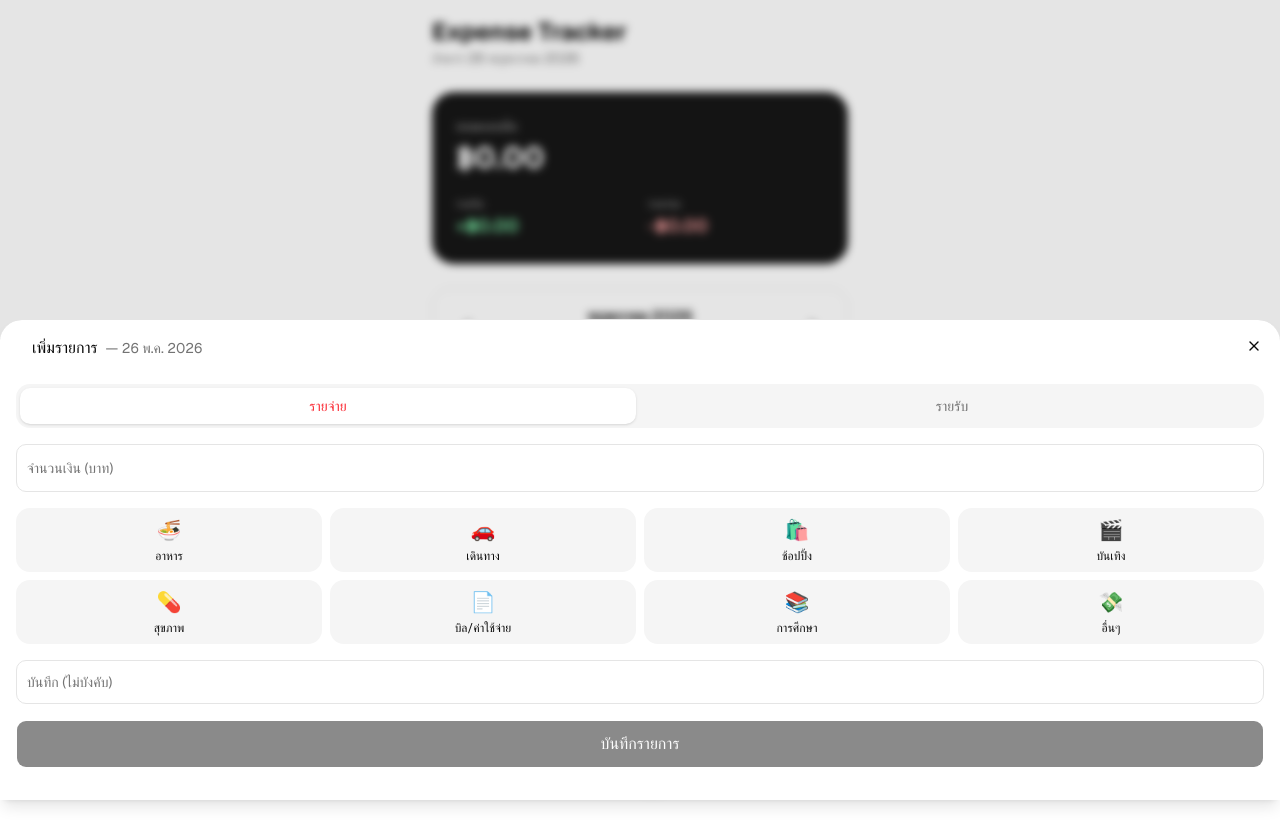
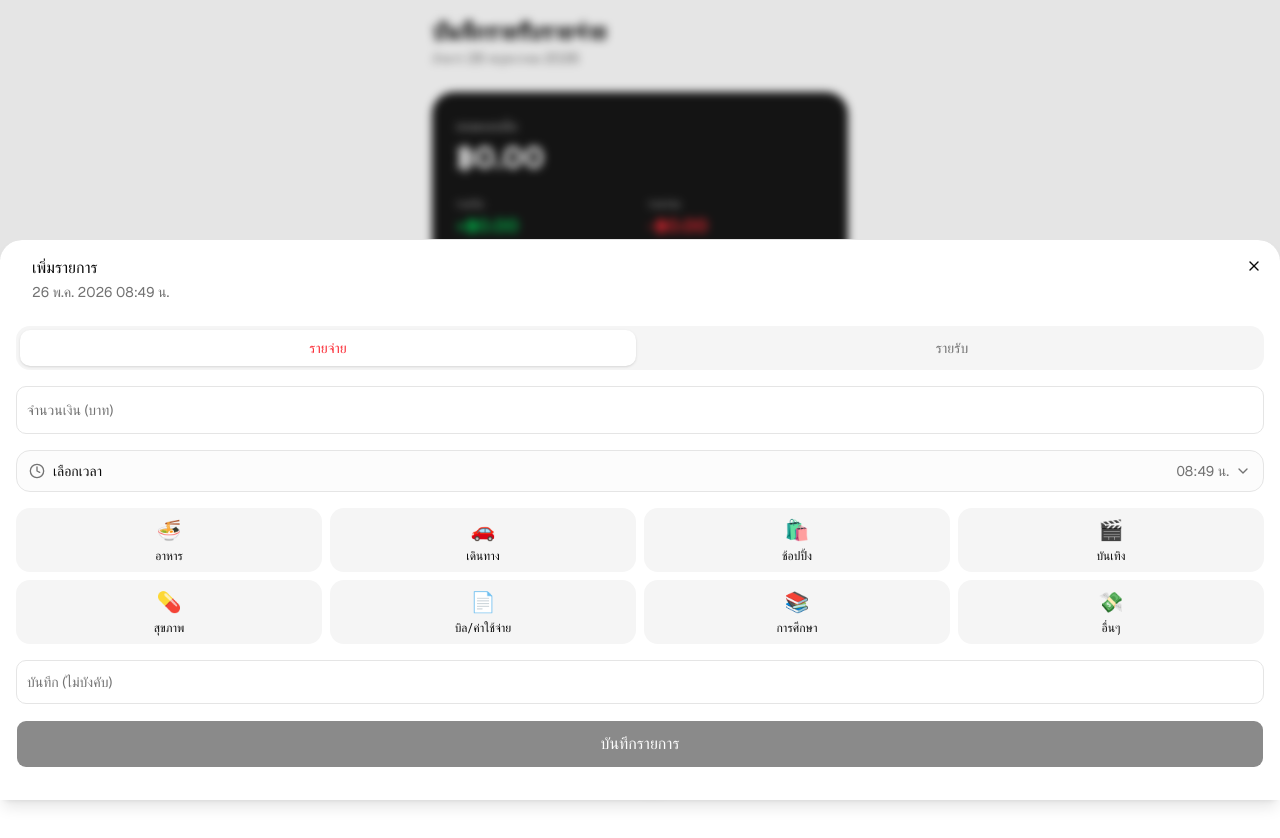
Before and after one commit to narish-pd/expense-tracker, a Next.js app: page / in a window 1280 px wide. Both pictures are taken after a click on the button 652 px from the left and 756 px from the top of the page. Built offline with nearby package versions, Linux system fonts and the light colour scheme.

Commit message:
change header , add select time

```diff
--- a/src/app/page.tsx
+++ b/src/app/page.tsx
@@ -49,7 +49,7 @@ export default function HomePage() {
   return (
     <main className="mx-auto max-w-md p-4">
       <div className="mb-6">
-        <h1 className="text-2xl font-bold">Expense Tracker</h1>
+        <h1 className="text-2xl font-bold">บันทึกรายรับรายจ่าย</h1>
         <p className="text-sm text-muted-foreground">
           {format(new Date(), "EEEE d MMMM yyyy", { locale: th })}
         </p>
@@ -67,13 +67,13 @@ export default function HomePage() {
         <div className="mt-5 grid grid-cols-2 gap-4">
           <div>
             <p className="text-xs opacity-70">รายรับ</p>
-            <p className="text-lg font-semibold text-green-300">
+            <p className="text-lg font-semibold text-green-500">
               +{formatCurrency(income)}
             </p>
           </div>
           <div>
             <p className="text-xs opacity-70">รายจ่าย</p>
-            <p className="text-lg font-semibold text-red-300">
+            <p className="text-lg font-semibold text-red-500">
               -{formatCurrency(expense)}
             </p>
           </div>
--- a/src/components/layout/add-transaction-sheet.tsx
+++ b/src/components/layout/add-transaction-sheet.tsx
@@ -1,6 +1,6 @@
 "use client";
 
-import { useState, useEffect } from "react";
+import { useState, useEffect, useMemo } from "react";
 import {
   Sheet,
   SheetContent,
@@ -11,14 +11,20 @@ import { Button } from "@/components/ui/button";
 import { Input } from "@/components/ui/input";
 import { useTransactionStore } from "@/store/transaction-store";
 import { TransactionType } from "@/types/transaction";
-import { format } from "date-fns";
+import { format, setHours, setMinutes } from "date-fns";
 import { th } from "date-fns/locale";
+import { Clock, ChevronDown } from "lucide-react";
 import { cn } from "@/lib/utils";
 
 interface AddTransactionSheetProps {
   open: boolean;
   onOpenChange: (open: boolean) => void;
   defaultDate?: Date;
+}
+
+function combineDateAndTime(date: Date, timeHHmm: string): Date {
+  const [hours, minutes] = timeHHmm.split(":").map(Number);
+  return setMinutes(setHours(new Date(date), hours), minutes);
 }
 
 export function AddTransactionSheet({
@@ -31,18 +37,28 @@ export function AddTransactionSheet({
   const [amount, setAmount] = useState("");
   const [categoryId, setCategoryId] = useState("");
   const [note, setNote] = useState("");
+  const [showTime, setShowTime] = useState(false);
+  const [time, setTime] = useState("12:00");
+
+  const selectedDate = defaultDate || new Date();
+  const filteredCategories = categories.filter((c) => c.type === type);
+
+  const createdAtPreview = useMemo(
+    () => combineDateAndTime(selectedDate, time),
+    [selectedDate, time]
+  );
 
   useEffect(() => {
-    if (!open) {
+    if (open) {
+      setTime(format(new Date(), "HH:mm"));
+      setShowTime(false);
+    } else {
       setAmount("");
       setCategoryId("");
       setNote("");
+      setShowTime(false);
     }
   }, [open]);
-
-  const filteredCategories = categories.filter((c) => c.type === type);
-
-  const selectedDate = defaultDate || new Date();
 
   const handleSubmit = () => {
     const numAmount = parseFloat(amount);
@@ -54,7 +70,7 @@ export function AddTransactionSheet({
       type,
       categoryId,
       note: note || undefined,
-      createdAt: selectedDate.toISOString(),
+      createdAt: combineDateAndTime(selectedDate, time).toISOString(),
     });
 
     setAmount("");
@@ -67,10 +83,10 @@ export function AddTransactionSheet({
     <Sheet open={open} onOpenChange={onOpenChange}>
       <SheetContent side="bottom" className="rounded-t-3xl px-4 pb-8">
         <SheetHeader className="pb-2">
-          <SheetTitle className="flex items-center gap-2">
-            เพิ่มรายการ
+          <SheetTitle className="flex flex-col items-start gap-0.5">
+            <span>เพิ่มรายการ</span>
             <span className="text-sm font-normal text-muted-foreground">
-              — {format(selectedDate, "d MMM yyyy", { locale: th })}
+              {format(createdAtPreview, "d MMM yyyy HH:mm น.", { locale: th })}
             </span>
           </SheetTitle>
         </SheetHeader>
@@ -79,7 +95,10 @@ export function AddTransactionSheet({
           {/* Type Toggle */}
           <div className="grid grid-cols-2 gap-2 rounded-xl bg-muted p-1">
             <button
-              onClick={() => { setType("expense"); setCategoryId(""); }}
+              onClick={() => {
+                setType("expense");
+                setCategoryId("");
+              }}
               className={cn(
                 "rounded-lg py-2 text-sm font-medium transition-colors",
                 type === "expense"
@@ -90,7 +109,10 @@ export function AddTransactionSheet({
               รายจ่าย
             </button>
             <button
-              onClick={() => { setType("income"); setCategoryId(""); }}
+              onClick={() => {
+                setType("income");
+                setCategoryId("");
+              }}
               className={cn(
                 "rounded-lg py-2 text-sm font-medium transition-colors",
                 type === "income"
@@ -112,6 +134,38 @@ export function AddTransactionSheet({
               className="h-12 text-lg"
               inputMode="decimal"
             />
+          </div>
+
+          {/* Time picker (collapsed by default) */}
+          <div className="space-y-2">
+            <button
+              type="button"
+              onClick={() => setShowTime((v) => !v)}
+              className="flex w-full items-center justify-between rounded-xl border bg-muted/30 px-3 py-2.5 text-sm transition-colors hover:bg-muted/50"
+            >
+              <span className="flex items-center gap-2">
+                <Clock size={16} className="text-muted-foreground" />
+                เลือกเวลา
+              </span>
+              <span className="flex items-center gap-1.5 text-muted-foreground">
+                <span className="tabular-nums">{time} น.</span>
+                <ChevronDown
+                  size={16}
+                  className={cn(
+                    "transition-transform",
+                    showTime && "rotate-180"
+                  )}
+                />
+              </span>
+            </button>
+            {showTime && (
+              <Input
+                type="time"
+                value={time}
+                onChange={(e) => setTime(e.target.value)}
+                className="h-11"
+              />
+            )}
           </div>
 
           {/* Category Grid */}
```
